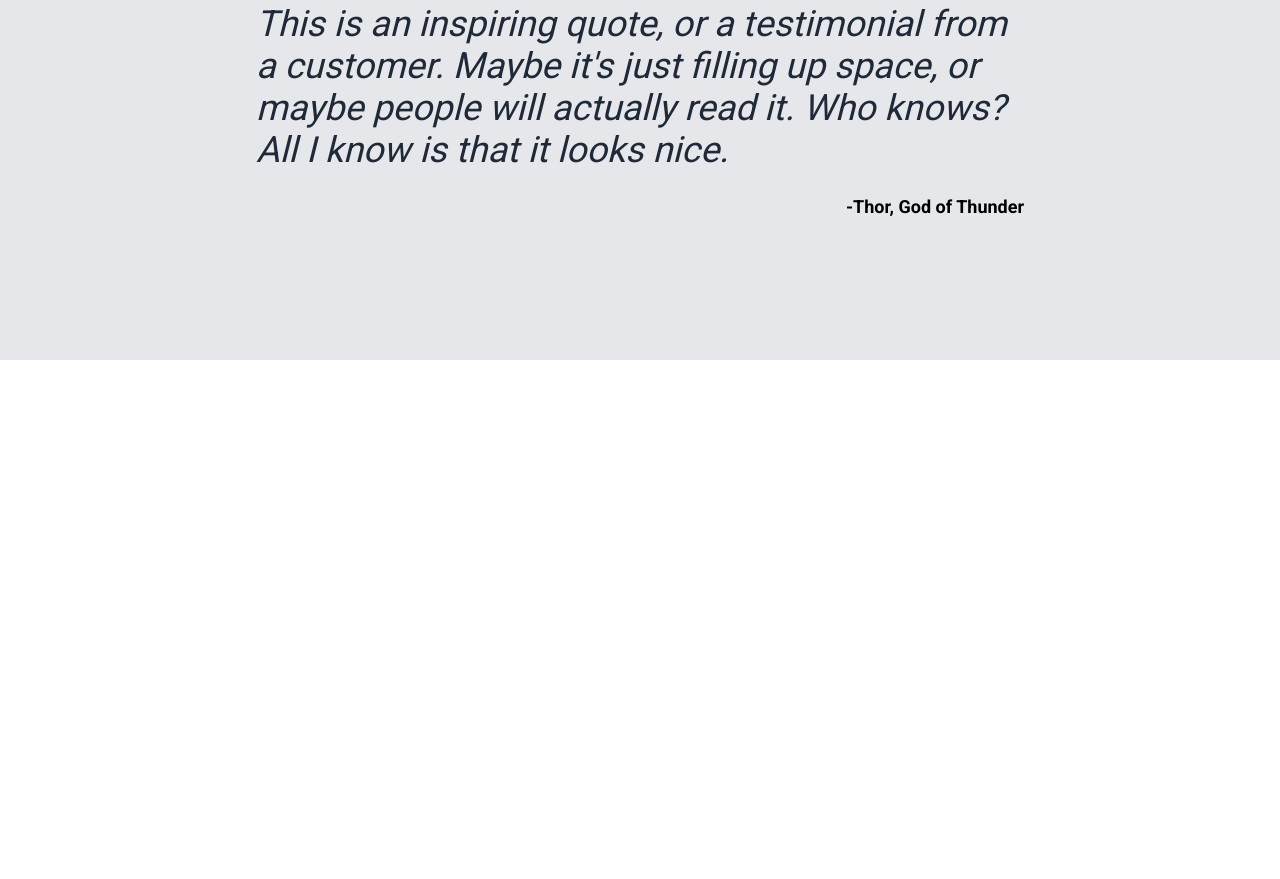
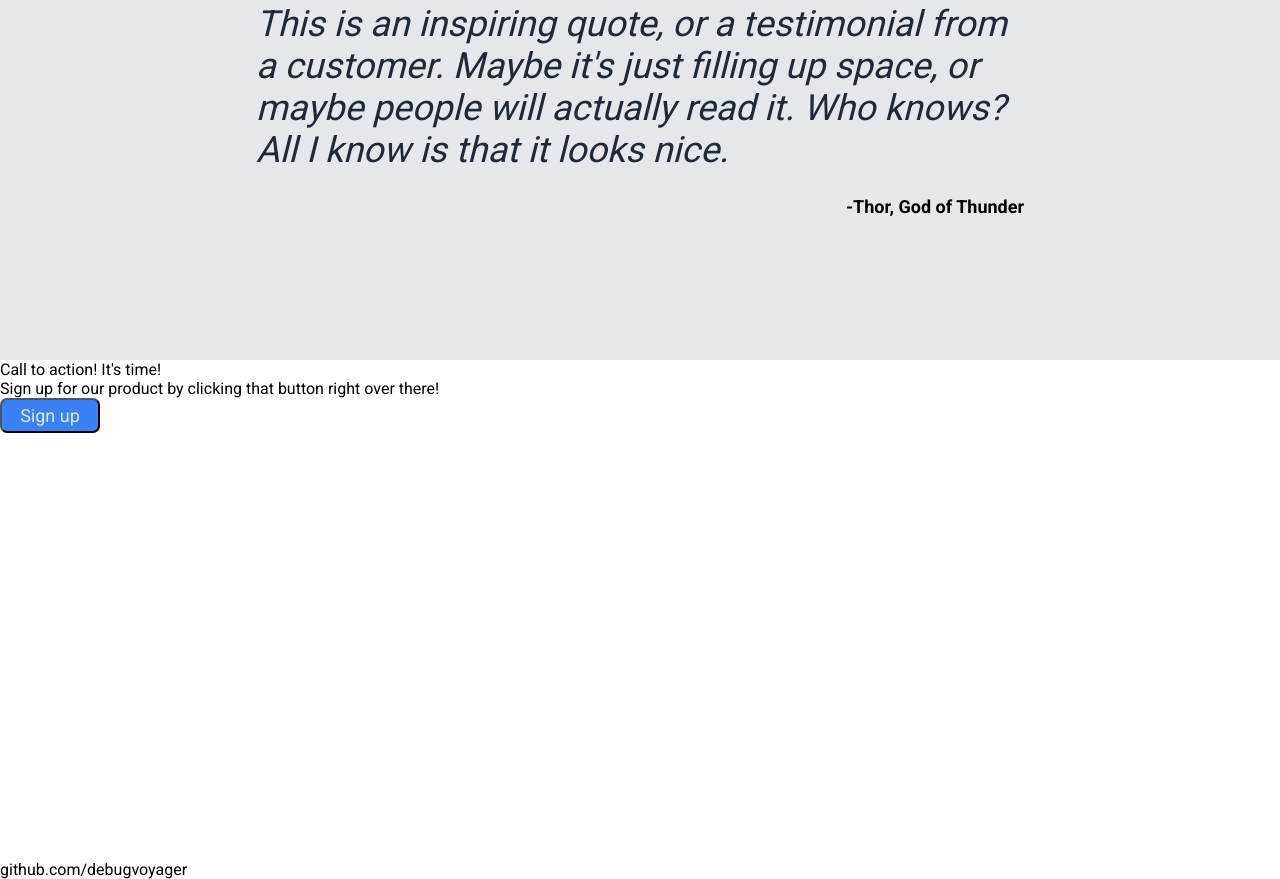
Before and after one commit to DebugVoyager/odin-landing-page, a plain HTML site: page index.html in a window 1280 px wide. Shown: the part 1125-2004 px from the top of the page. Drawn offline with Linux system fonts and the light colour scheme.

Commit message:
Create CTA section HTML

```diff
--- a/index.html
+++ b/index.html
@@ -57,8 +57,19 @@
             </div>
         </div>
         <div class="cta-container">
-            <div class="cta-box"></div>
+            <div class="cta-box">
+                <div class="cta-text-container">
+                    <div class="cta-text">
+                        <p class="cta-p">Call to action! It's time!</p>
+                        <p class="cta-description">Sign up for our product by clicking that button right over there!</p>
+                    </div>
+                    <button class="btn-signup">Sign up</button>
+                </div>
+            </div>
         </div>
+        <footer class="footer-container">
+            <a href="https://www.github.com/debugvoyager" target="_blank" rel="noopener norefferer">github.com/debugvoyager</a>
+        </footer>
     </div>
 </body>
 </html>
```
